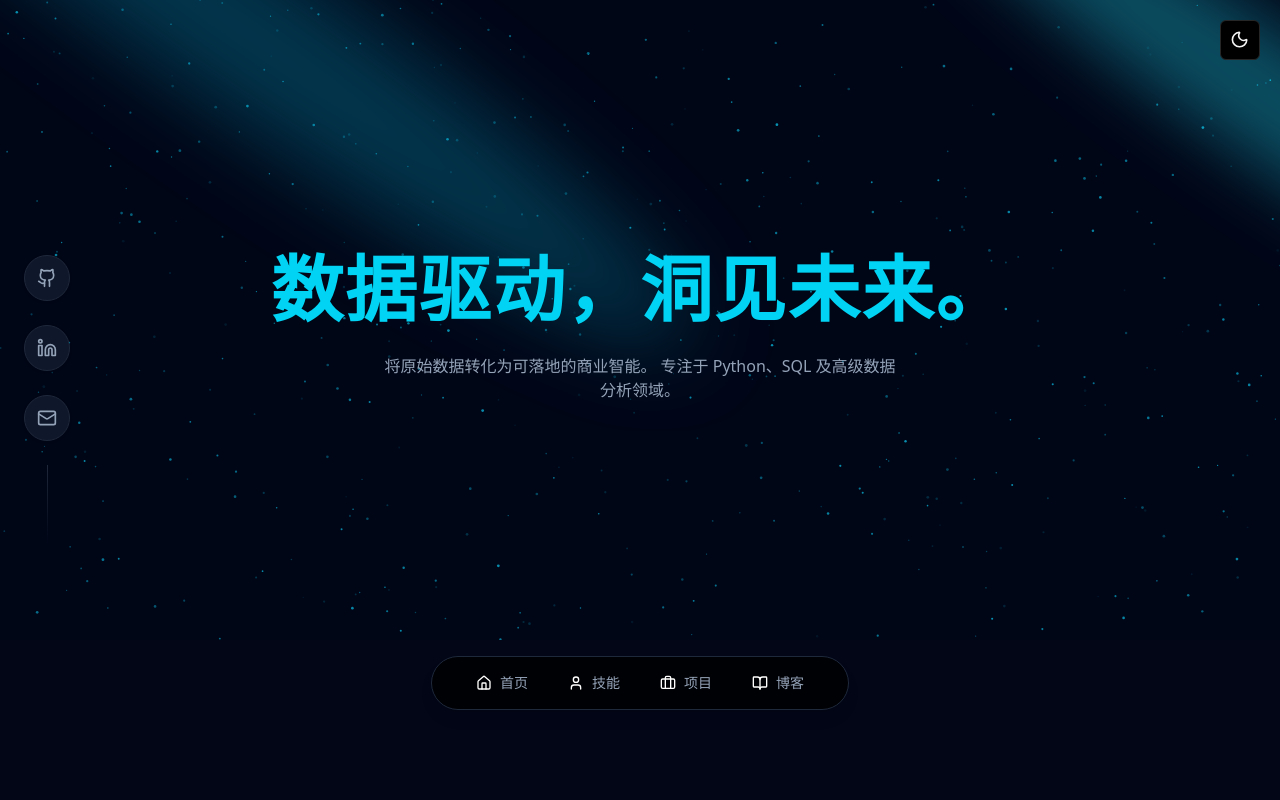
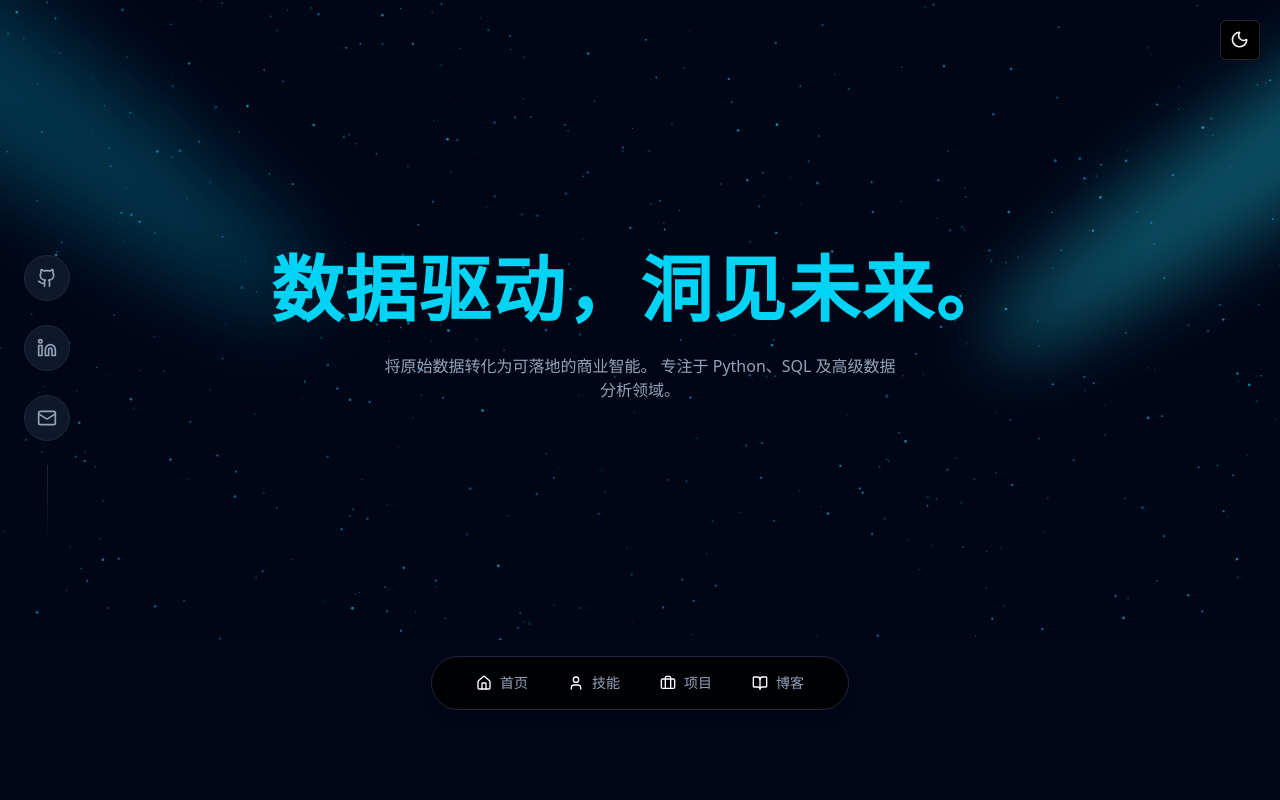
Before and after one commit to 9xxxxxx/9xxxxxx.github.io, a Next.js app: page / in a window 1280 px wide. Shown: the top 800 px of the page. Built offline with nearby package versions, Linux system fonts and the light colour scheme.

Commit message:
style: optimize hero spotlights to point towards the center

```diff
--- a/src/components/Hero.tsx
+++ b/src/components/Hero.tsx
@@ -7,12 +7,14 @@ import { SparklesCore } from "@/components/ui/sparkles";
 export function Hero() {
   return (
     <div className="h-[40rem] w-full flex md:items-center md:justify-center bg-background dark:bg-slate-950/[0.9] antialiased bg-grid-white/[0.02] relative overflow-hidden">
+      {/* 左侧聚光灯：射向右下（中心） */}
       <Spotlight
-        className="-top-40 left-0 md:left-60 md:-top-20"
+        className="-top-40 -left-10 md:-left-32 md:-top-20 h-screen"
         fill="#0891b2"
       />
+      {/* 右侧聚光灯：水平翻转，射向左下（中心） */}
       <Spotlight
-        className="top-10 left-full h-[80vh] w-[50vw]"
+        className="h-[80vh] w-[50vw] top-10 left-auto right-[-10%] md:right-[-5%] transform scale-x-[-1]"
         fill="#22d3ee"
       />
 
```
